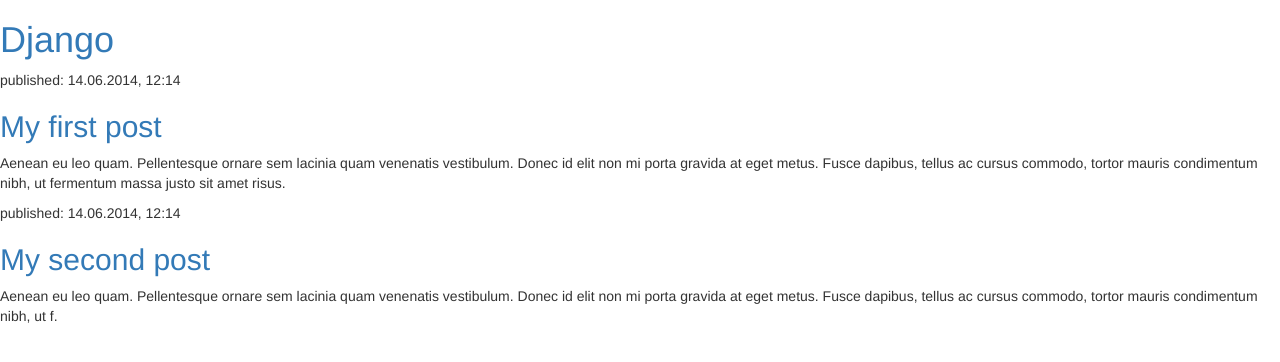
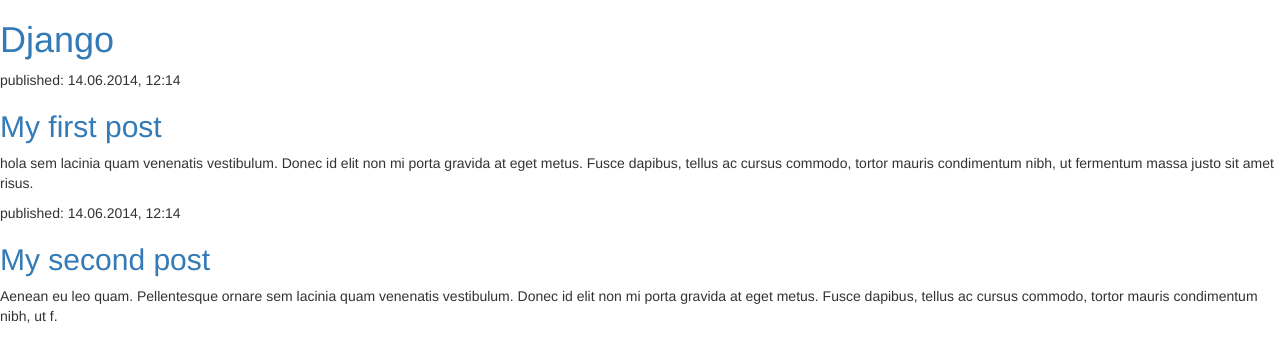
Before and after one commit to toninhofpt/my-first-blog1, a Django app: template blog/templates/blog/post_list.html in a window 1280 px wide. Shown: the top 362 px of the page. Run offline with Django 3.2, Linux system fonts and the light colour scheme; the template is opened without the code that fills it, so the values that code supplies are empty; parts of the project's set-up code (start-up, migrations or seed data) failed here and were passed over; some libraries are stand-ins or nearby versions.

Commit message:
Update post_list.html

```diff
--- a/blog/templates/blog/post_list.html
+++ b/blog/templates/blog/post_list.html
@@ -13,7 +13,7 @@
 <div>
      <p>published: 14.06.2014, 12:14</p>
 			<h2><a href="">My first post</a></h2>
-			<p>Aenean eu leo quam. Pellentesque ornare sem lacinia quam venenatis vestibulum. Donec id elit non mi porta gravida at eget metus. Fusce dapibus, tellus ac cursus commodo, tortor mauris condimentum nibh, ut fermentum massa justo sit amet risus.</p>
+			<p>hola sem lacinia quam venenatis vestibulum. Donec id elit non mi porta gravida at eget metus. Fusce dapibus, tellus ac cursus commodo, tortor mauris condimentum nibh, ut fermentum massa justo sit amet risus.</p>
 </div>
 <div>
 			<p>published: 14.06.2014, 12:14</p>
```
